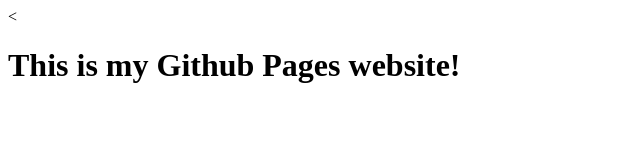
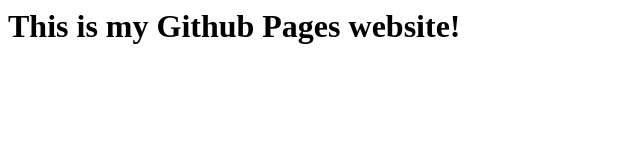
Before and after one commit to namitasx/namitasx.github.io, a plain HTML site: page index.html in a window 1280 px wide. Shown: the whole page, without its empty margins (0-640 px from the left). Drawn offline with Linux system fonts and the light colour scheme.

Commit message:
Deleted extra punctuation

```diff
--- a/index.html
+++ b/index.html
@@ -6,6 +6,6 @@
     <title>My Site!</title>
   </head>
   <body>
-      <<h1>This is my Github Pages website!</h1>
+      <h1>This is my Github Pages website!</h1>
   </body>
 </html>
```
